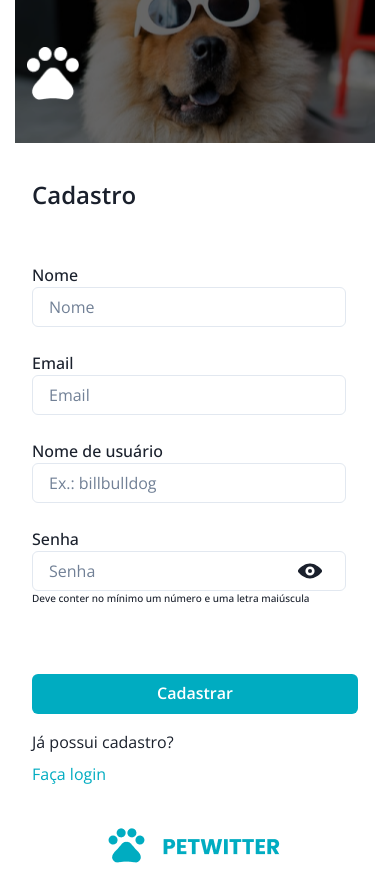
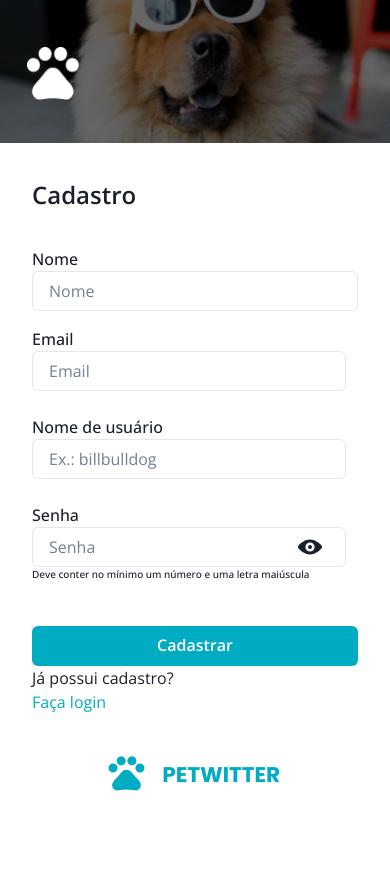
Before and after one commit to PedroPiuma/petwitter-front, a React (Create React App) app: page /signup in a window 390 px wide. After the commit the page ends 844 px from the top, so only its background shows below. Built offline with nearby package versions, Linux system fonts and the light colour scheme; no server answers.

Commit message:
upgrade login and sign page to stay responsivity on mobile and desktop

```diff
--- a/src/index.css
+++ b/src/index.css
@@ -3,6 +3,7 @@
   font-family: "Open Sans", sans-serif;
   -webkit-font-smoothing: antialiased;
   -moz-osx-font-smoothing: grayscale;
+  box-sizing: border-box;
 }
 
 code {
--- a/src/routes/Login.js
+++ b/src/routes/Login.js
@@ -64,7 +64,7 @@ const Login = () => {
             </> : ''}
             <Text fontSize='24px' fontWeight='600' lineHeight='40px'>Login</Text>
             <FormLabel>E-mail
-              <Input id="email" type='email' placeholder="E-mail" {...register("email")} />
+              <Input id="email" type='email' placeholder="E-mail" variant={'outline'} {...register("email")} />
               {errors.email && <span>{errors.email.message}</span>}
             </FormLabel>
             <FormLabel>Senha
--- a/src/routes/SignUp.js
+++ b/src/routes/SignUp.js
@@ -1,14 +1,17 @@
-import { Button, Flex, FormControl, Image, FormLabel, Input, InputGroup, InputRightElement, Stack, Text, Link, Alert, AlertIcon } from "@chakra-ui/react";
+import { useMediaQuery, Button, Flex, FormControl, Image, FormLabel, Input, InputGroup, InputRightElement, Stack, Text, Link, Alert, AlertIcon } from "@chakra-ui/react";
 import { Link as ReachLink, useLocation, useNavigate } from "react-router-dom";
 import { useState } from "react"
 import { ViewIcon, ViewOffIcon } from "@chakra-ui/icons";
 import { useForm } from 'react-hook-form'
 import { yupResolver } from "@hookform/resolvers/yup";
 import * as yup from 'yup'
-import dogwithglasses from '../img/dogwithglasses.png'
+import dogWithGlasses from '../img/dogwithglasses.png'
 import logo from '../img/logo.png'
 import symbol from '../img/symbol.png'
 import { signup } from "../services/auth";
+import dogWithGlassesDesktop from '../img/dogwithglassesdesktop.png'
+import logoDesktop from '../img/logoDesktop.png'
+import symbolBlue from '../img/symbolBlue.png'
 
 const SignUp = () => {
   const navigate = useNavigate();
@@ -16,6 +19,7 @@ const SignUp = () => {
   const from = location.state?.from?.pathname || "/";
   const [show, setShow] = useState(false)
   const handleClick = () => setShow(!show)
+  const [isLargerThan480] = useMediaQuery('(min-width: 480px)')
 
   const schema = yup.object({
     name: yup.string().required("Nome obrigatório"),
@@ -37,18 +41,22 @@ const SignUp = () => {
   }
 
   return (
-    <Flex direction={'column'} align='center' pb={'24px'}>
-      <Flex direction={'column'} bgImage={dogwithglasses} w='100%' bgPosition={'center'}
-        bgRepeat='no-repeat' color='white'
-        fontSize={'36px'} fontWeight='700' lineHeight={'49px'} p={'46px 32px 43px 26px'} justify='space-between'>
-        <Image src={symbol} w={53} />
+    <Flex direction={['column', 'row']} align='center' pb={['24px', 0]}>
+
+      <Flex direction={'column'} bgImage={[dogWithGlasses, dogWithGlassesDesktop]} w='100%' maxW={'628px'} bgPosition={'center'} bgSize={'cover'}
+        bgRepeat='no-repeat' color='white' height={['143px', '100vh']} bgColor='gray'
+        fontSize={'36px'} fontWeight='700' lineHeight={'49px'} p={'46px 32px 25px 26px'} justify={['space-between', 'center']}>
+        {!isLargerThan480 ? <Image src={symbol} w={53} /> : <Image src={logoDesktop} width={'418px'} alignSelf='center' />}
       </Flex>
 
+      <Stack alignSelf={'flex-start'} pl={['32px', '66px']} pr={['32px', '64px']} pt={['32px', '30px']} width={'100%'}>
         <form onSubmit={handleSubmit(onSubmit)}>
-        <FormControl as={Flex} marginTop={'32px'} px='32px' flexDirection={'column'} gap={'16px'} onSubmit={handleSubmit}>
-          <Text fontSize={'24px'} fontWeight={'600'} lineHeight={'40px'}>Cadastro</Text>
-          <FormLabel htmlFor='name' mt={'32px'}>Nome
-            <Input id='name' type='text' placeholder="Nome" {...register("name")} />
+          <FormControl as={Flex} flexDirection={'column'} >
+            {isLargerThan480 ? <Image src={symbolBlue} maxW={'76px'} /> : ''}
+            <Text fontSize={'24px'} fontWeight={'600'} lineHeight={'40px'} pt={['', '20px']}>Cadastro</Text>
+            <Stack spacing={'16px'}>
+              <FormLabel htmlFor='name' margin={0} mt={['32px', '16px']} >Nome
+                <Input id='name' type='text' placeholder="Nome" variant='outline' {...register("name")} />
                 {errors.name && <Alert status='warning'><AlertIcon />{errors.name.message}</Alert>}
               </FormLabel>
               <FormLabel htmlFor='email'>Email
@@ -71,18 +79,17 @@ const SignUp = () => {
                 {errors.password && <Alert status='warning'><AlertIcon />{errors.password.message}</Alert>}
                 <Text fontSize={'10px'}>Deve conter no mínimo um número e uma letra maiúscula</Text>
               </FormLabel>
+            </Stack>
 
-          <Button bgColor='#00ACC1' type="submit" color={'white'} mt={'44px'}>Cadastrar</Button>
+            <Button bgColor='#00ACC1' type="submit" color={'white'} mt={['36px', '28px']}>Cadastrar</Button>
 
+            <Text>Já possui cadastro?{isLargerThan480 ? ' ' : <br />}<Link as={ReachLink} to={'/'} color='#00acc1'>Faça login</Link></Text>
 
-          <Stack>
-            <Text>Já possui cadastro?</Text>
-            <Link as={ReachLink} to={'/'} color='#00acc1'>Faça login</Link>
-          </Stack>
           </FormControl>
         </form>
+      </Stack>
 
-      <Image mt={'37px'} src={logo} height={'43px'} width='180px' />
+      {isLargerThan480 ? '' : <Image mt={'37px'} src={logo} height={'43px'} width='180px' />}
     </Flex>
   );
 }
```
Lines whose indentation alone changed are shown as unchanged.
